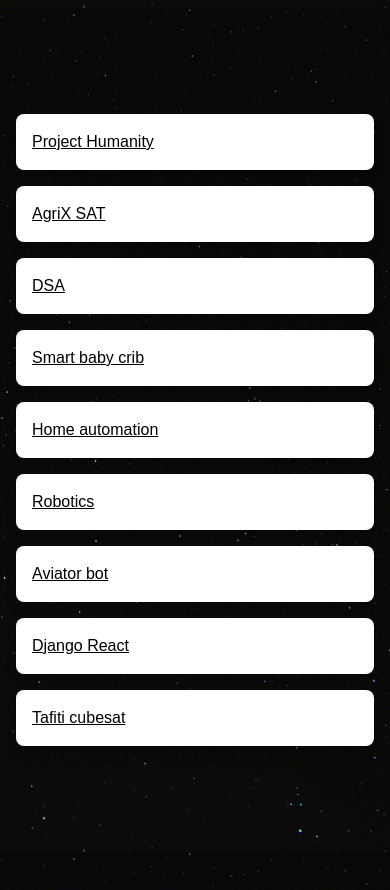
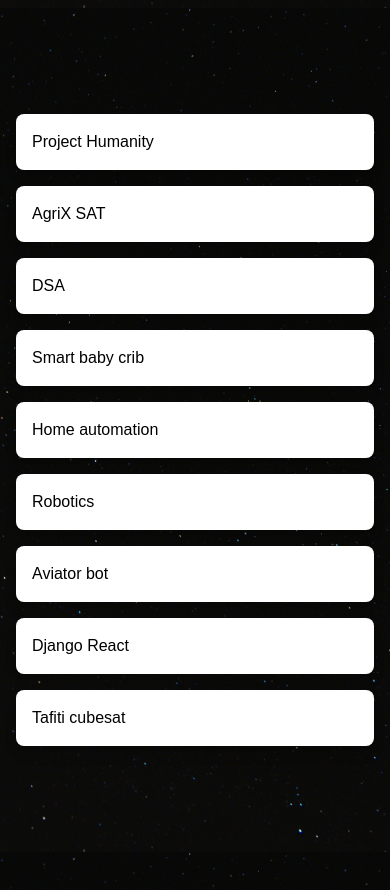
Before and after one commit to franfreezy/DevFrandel, a React (Vite) app in the folder devportfolio/: page / in a window 390 px wide. Shown: the part 836-1726 px from the top of the page. Built offline with nearby package versions, Linux system fonts and the light colour scheme.

Commit message:
The links should not be underlined for the mobile

```diff
--- a/devportfolio/src/App.jsx
+++ b/devportfolio/src/App.jsx
@@ -135,31 +135,31 @@
   <div className="block sm:hidden w-full">
     <ul className="space-y-4">
       <li className="bg-white text-black p-4 rounded-lg shadow-lg">
-        <a href="https://github.com/franfreezy" target="_blank" className="underline">Project Humanity</a>
+        <a href="https://github.com/franfreezy" target="_blank" className="no-underline">Project Humanity</a>
       </li>
       <li className="bg-white text-black p-4 rounded-lg shadow-lg">
-        <a href="https://github.com/franfreezy" target="_blank" className="underline">AgriX SAT</a>
+        <a href="https://github.com/franfreezy" target="_blank" className="no-underline">AgriX SAT</a>
       </li>
       <li className="bg-white text-black p-4 rounded-lg shadow-lg">
-        <a href="https://github.com/franfreezy" target="_blank" className="underline">DSA</a>
+        <a href="https://github.com/franfreezy" target="_blank" className="no-underline">DSA</a>
       </li>
       <li className="bg-white text-black p-4 rounded-lg shadow-lg">
-        <a href="https://github.com/franfreezy" target="_blank" className="underline">Smart baby crib</a>
+        <a href="https://github.com/franfreezy" target="_blank" className="no-underline">Smart baby crib</a>
       </li>
       <li className="bg-white text-black p-4 rounded-lg shadow-lg">
-        <a href="https://github.com/franfreezy" target="_blank" className="underline">Home automation</a>
+        <a href="https://github.com/franfreezy" target="_blank" className="no-underline">Home automation</a>
       </li>
       <li className="bg-white text-black p-4 rounded-lg shadow-lg">
-        <a href="https://github.com/franfreezy" target="_blank" className="underline">Robotics</a>
+        <a href="https://github.com/franfreezy" target="_blank" className="no-underline">Robotics</a>
       </li>
       <li className="bg-white text-black p-4 rounded-lg shadow-lg">
-        <a href="https://github.com/franfreezy" target="_blank" className="underline">Aviator bot</a>
+        <a href="https://github.com/franfreezy" target="_blank" className="no-underline">Aviator bot</a>
       </li>
       <li className="bg-white text-black p-4 rounded-lg shadow-lg">
-        <a href="https://github.com/franfreezy" target="_blank" className="underline">Django React</a>
+        <a href="https://github.com/franfreezy" target="_blank" className="no-underline">Django React</a>
       </li>
       <li className="bg-white text-black p-4 rounded-lg shadow-lg">
-        <a href="https://github.com/franfreezy" target="_blank" className="underline">Tafiti cubesat</a>
+        <a href="https://github.com/franfreezy" target="_blank" className="no-underline">Tafiti cubesat</a>
       </li>
 
     </ul>
```
